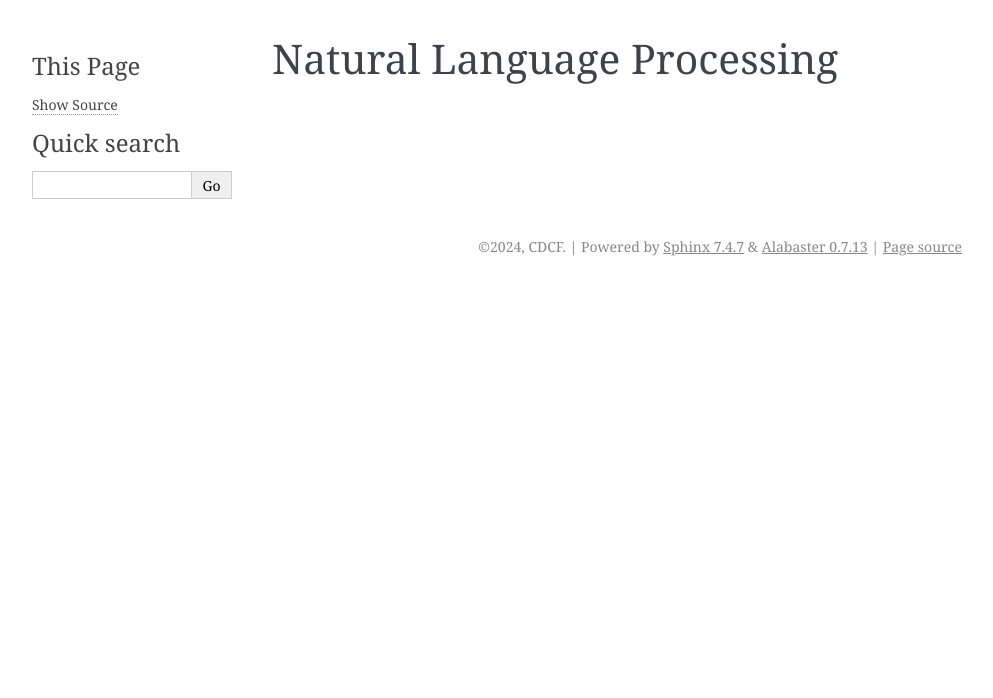
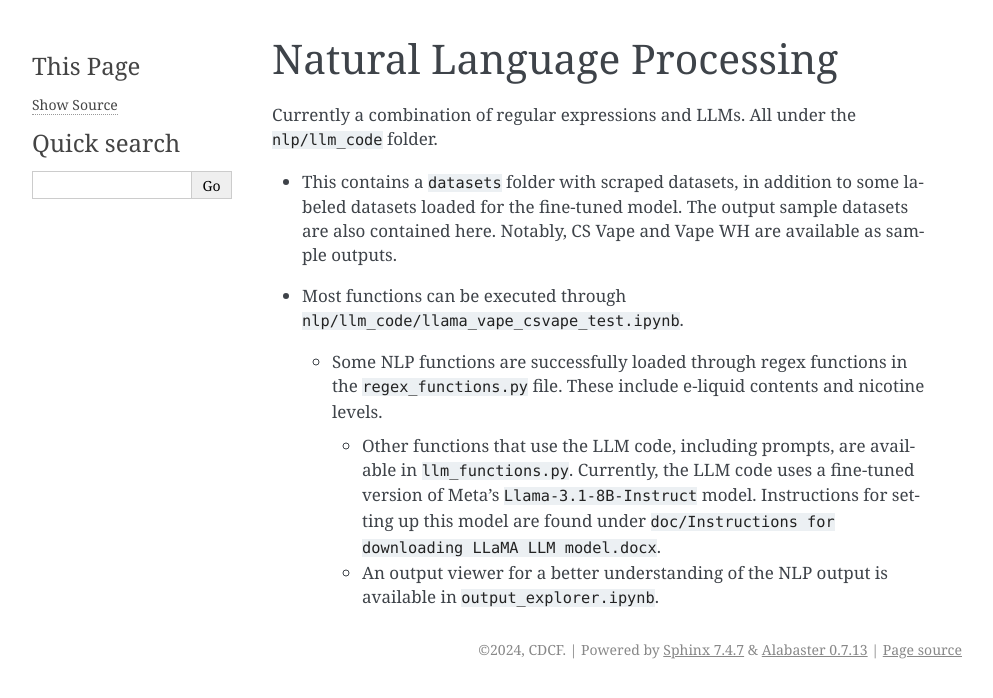
Before and after one commit to ecranecdcf/cdcf-gtri-ecig-scrape-clean, a Sphinx documentation site: the page built from docs/nlp.rst, in a window 1280 px wide. Shown: the top 698 px of the page, without its empty margins (148-1141 px from the left). Built offline with Sphinx 7.4.7, drawn with Linux system fonts in a browser that asks for light colours.

Commit message:
Update nlp.rst

```diff
--- a/docs/nlp.rst
+++ b/docs/nlp.rst
@@ -2,3 +2,12 @@
 
 Natural Language Processing
 ===========================
+
+Currently a combination of regular expressions and LLMs. All under the ``nlp/llm_code`` folder.
+
+- This contains a ``datasets`` folder with scraped datasets, in addition to some labeled datasets loaded for the fine-tuned model. The output sample datasets are also contained here. Notably, CS Vape and Vape WH are available as sample outputs.
+- Most functions can be executed through ``nlp/llm_code/llama_vape_csvape_test.ipynb``.
+
+  - Some NLP functions are successfully loaded through regex functions in the ``regex_functions.py`` file. These include e-liquid contents and nicotine levels.
+   - Other functions that use the LLM code, including prompts, are available in ``llm_functions.py``. Currently, the LLM code uses a fine-tuned version of Meta's ``Llama-3.1-8B-Instruct`` model. Instructions for setting up this model are found under ``doc/Instructions for downloading LLaMA LLM model.docx``.
+   - An output viewer for a better understanding of the NLP output is available in ``output_explorer.ipynb``.
```
